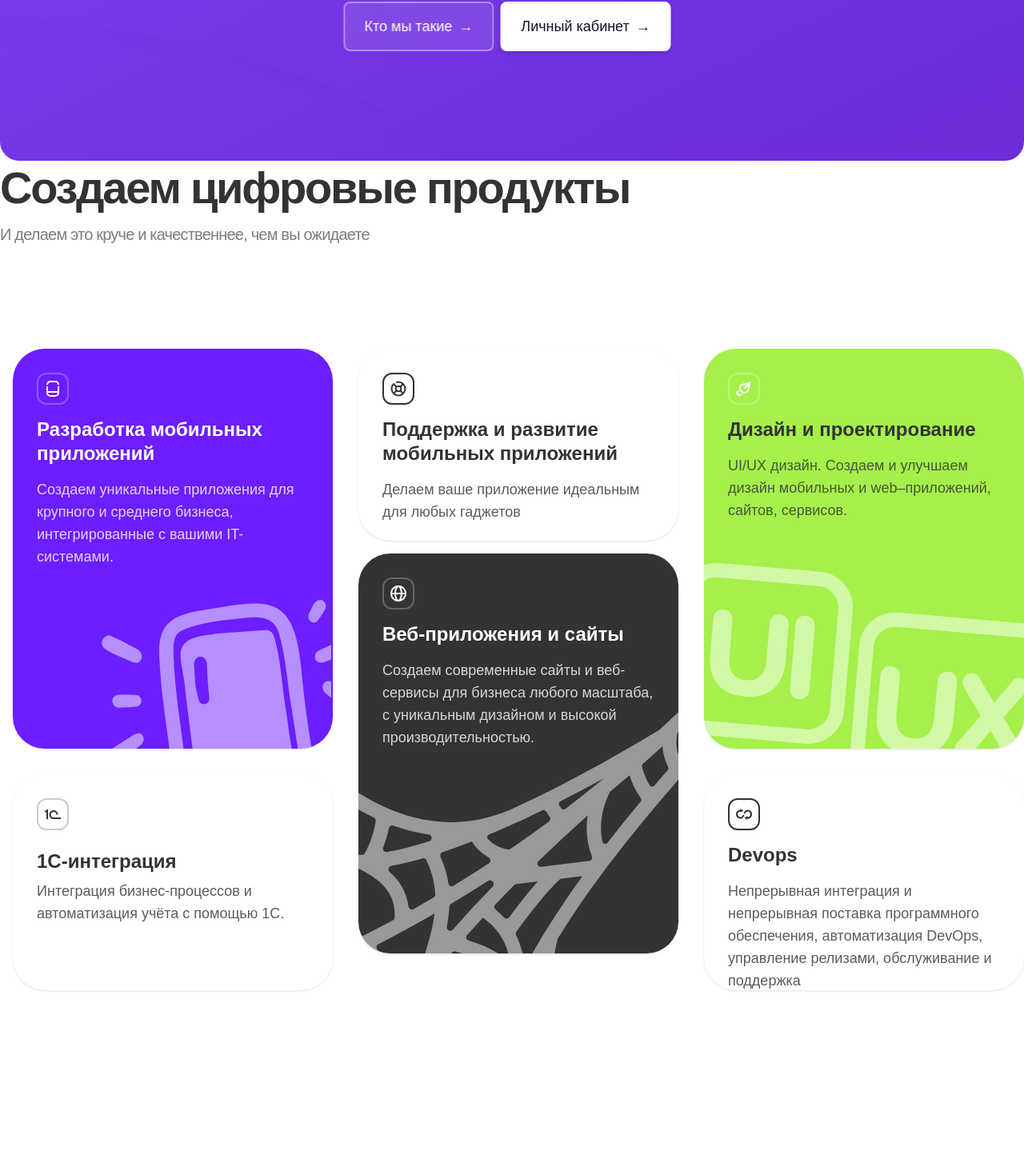
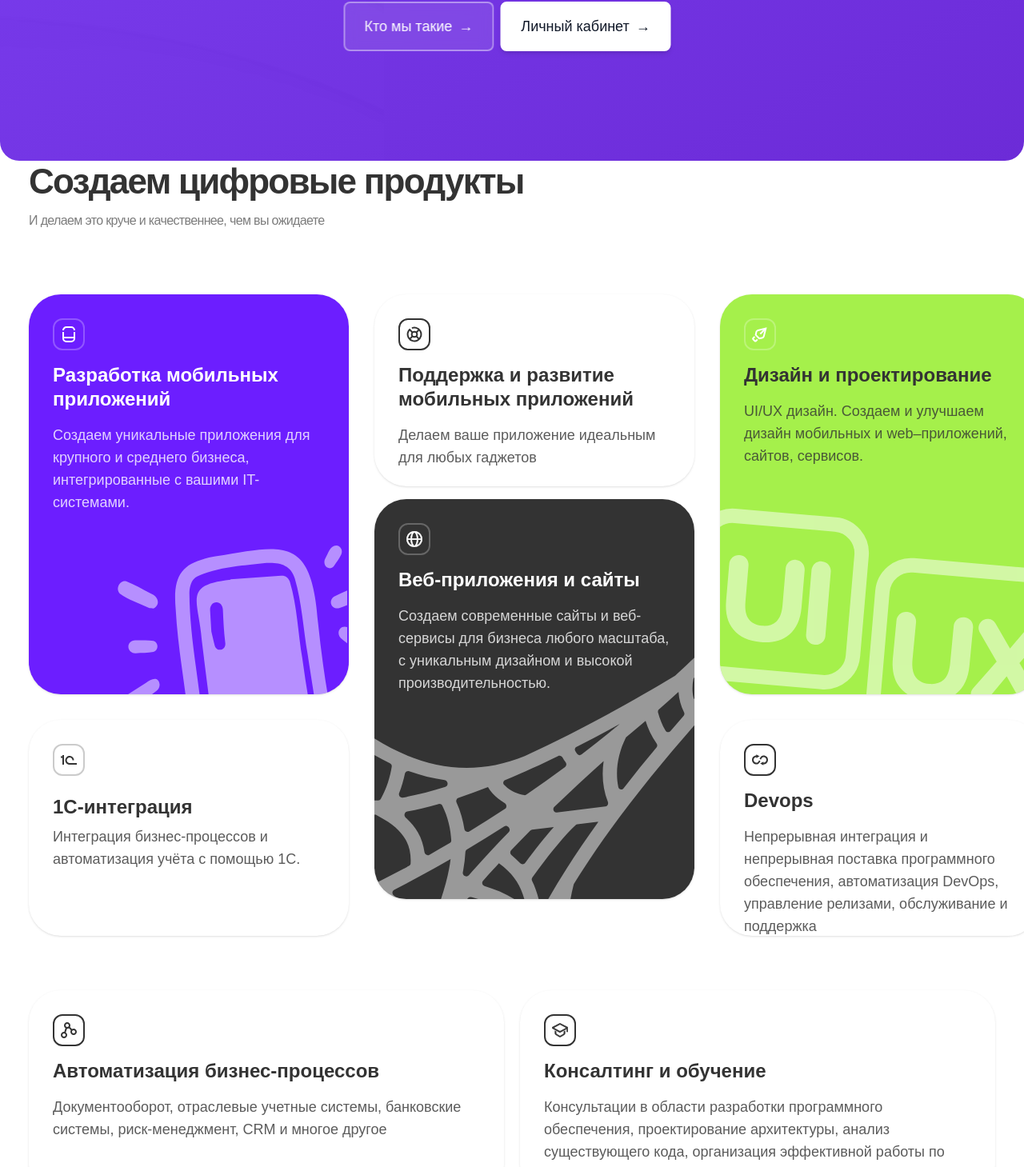
Before and after one commit to alekseikaftanov/tehvill-site, a Next.js app: page / in a window 1280 px wide. Shown: the part 439-1898 px from the top of the page at 80% size. Before the commit the page ends 1757 px from the top, so only its background shows below. Built offline with nearby package versions, Linux system fonts and the light colour scheme.

Commit message:
fix: исправлен путь к иконке автоматизации и уменьшен отступ у нижних виджетов

```diff
--- a/src/app/page.tsx
+++ b/src/app/page.tsx
@@ -5,22 +5,23 @@ export default function Home() {
   return (
     <>
       <Hero />
+      <div className="w-full max-w-[1240px] mx-auto flex flex-col items-start px-4">
         {/* Секционный заголовок */}
-      <section className="w-full max-w-[1240px] flex flex-col items-start gap-[10px] mb-12">
+        <div className="flex flex-col items-start gap-2.5 mb-8 w-full">
           <h2
-          className="font-montserrat font-semibold text-[56px] leading-[120%] tracking-[-0.04em] text-[#333]"
+            className="font-montserrat font-semibold text-[56px] leading-[120%] tracking-[-0.04em] text-[#333] w-full md:text-[44px] sm:text-[32px]"
             style={{ letterSpacing: '-0.04em', lineHeight: '120%' }}
           >
             Создаем цифровые продукты
           </h2>
           <div
-          className="font-inter font-normal text-[20px] leading-[150%] tracking-[-0.04em] text-[#5C5C5C] opacity-80"
+            className="font-inter font-normal text-[20px] leading-[150%] tracking-[-0.04em] text-[#5C5C5C] opacity-80 w-full md:text-[16px] sm:text-[14px]"
             style={{ letterSpacing: '-0.04em', lineHeight: '150%' }}
           >
             И делаем это круче и качественнее, чем вы ожидаете
           </div>
-      </section>
-      <main className="flex justify-start items-start gap-8 py-20 px-4 max-w-7xl mx-auto">
+        </div>
+        <main className="flex justify-start items-start gap-8 py-12 w-full">
         {/* Слева — фиолетовая карточка */}
         <div className="flex flex-col items-start">
           <WidgetCard
@@ -102,6 +103,28 @@ export default function Home() {
           />
         </div>
       </main>
+      {/* Нижние два виджета */}
+      <div className="flex flex-row gap-5 w-full max-w-[1240px] mt-5">
+        <WidgetCard
+          bgColor="bg-white"
+          textColor="text-[#333]"
+          iconBorderColor="black"
+          icon={<img src="/auromatization.svg" alt="Автоматизация" width={22} height={22} />}
+          title="Автоматизация бизнес-процессов"
+          text="Документооборот, отраслевые учетные системы, банковские системы, риск-менеджмент, CRM и многое другое"
+          className="flex flex-col items-start p-[30px] gap-4 w-[610px] h-[258px] rounded-[40px]"
+        />
+        <WidgetCard
+          bgColor="bg-white"
+          textColor="text-[#333]"
+          iconBorderColor="black"
+          icon={<img src="/consulting.svg" alt="Консалтинг и обучение" width={22} height={22} />}
+          title="Консалтинг и обучение"
+          text="Консультации в области разработки программного обеспечения, проектирование архитектуры, анализ существующего кода, организация эффективной работы по Agile"
+          className="flex flex-col items-start p-[30px] gap-4 w-[610px] h-[258px] rounded-[40px]"
+        />
+      </div>
+    </div>
     </>
   );
 }
```
Lines whose indentation alone changed are shown as unchanged.
